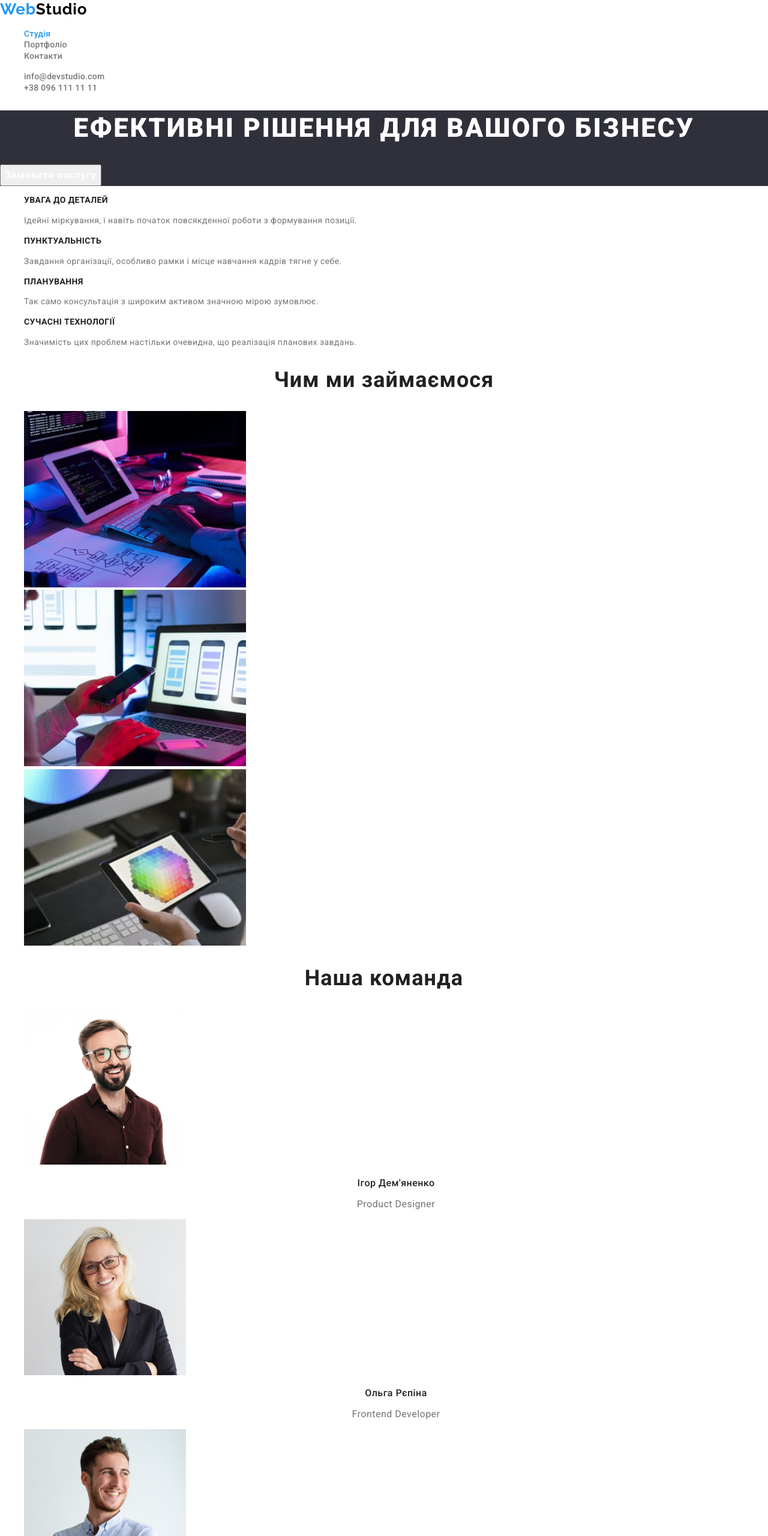
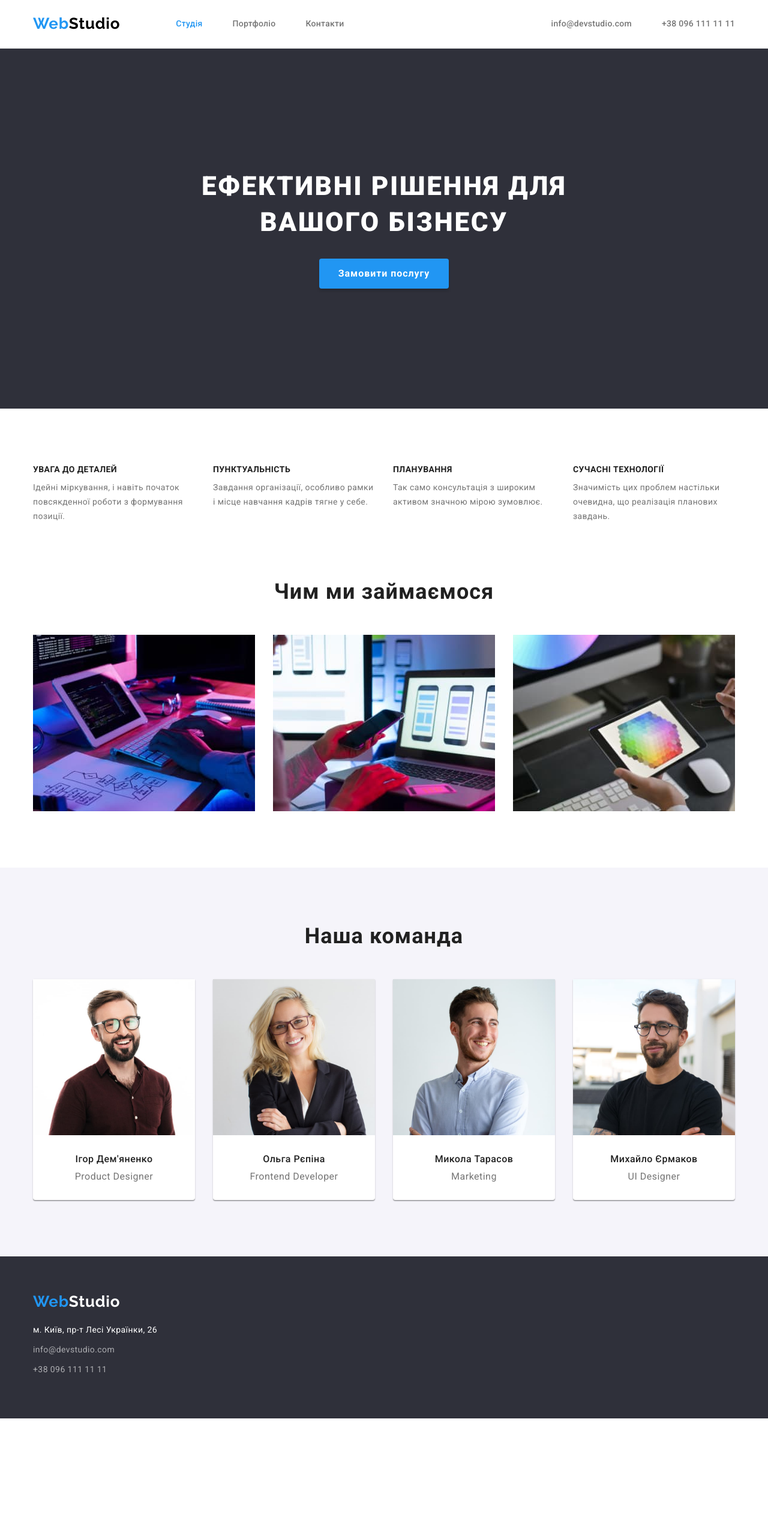
Before and after one commit to Vladimir-Prokopenko/goit-markup-hw-03, a plain HTML site: page index.html in a window 1280 px wide. Shown: the top 2560 px of the page at 60% size. After the commit the page ends 2364 px from the top, so only its background shows below. Drawn offline with nearby package versions, Linux system fonts and the light colour scheme.

Commit message:
на перевірку 3 дз

```diff
--- a/css/main.css
+++ b/css/main.css
@@ -13,9 +13,53 @@
   /* акцентний колір */
   --accent-color: #2196f3;
 }
+
+/* загальні стилі */
 body {
   font-family: 'Roboto', sans-serif;
   color: var(--color-text);
+}
+
+h1,
+h2,
+h3,
+h4,
+h5,
+h6,
+p {
+  padding: 0;
+  margin: 0;
+}
+
+ul {
+  padding: 0;
+  margin: 0;
+  list-style: none;
+}
+
+img {
+  display: block;
+  max-width: 100%;
+  height: auto;
+}
+
+a {
+  display: block;
+  text-decoration: none;
+}
+
+button {
+  font-family: inherit;
+  display: inline-block;
+  padding: 0;
+  margin: 0;
+  border: none;
+  background-color: transparent;
+  cursor: pointer;
+}
+
+address {
+  font-style: normal;
 }
 
 .visually-hidden {
@@ -32,24 +76,36 @@ body {
   overflow: hidden;
 }
 
-.list-none {
-  list-style: none;
-}
-
-.link-none {
-  text-decoration: none;
-}
-
-address {
-  font-style: normal;
-}
-
 .header-link.current {
   color: var(--accent-color);
 }
 
+.container {
+  width: 1200px;
+  margin-left: auto;
+  margin-right: auto;
+  padding-left: 15px;
+  padding-right: 15px;
+}
+
 /* шапка сторінки сайту */
+.header-page {
+  border-bottom: 1px solid #ececec;
+}
+
+.header-menu {
+  display: flex;
+}
+
+.header-nav {
+  display: flex;
+}
+
 .header-logo {
+  display: inline-block;
+  padding-top: 24px;
+  padding-bottom: 24px;
+  margin-right: 93px;
   font-family: 'Raleway';
   font-weight: 700;
   font-size: 26px;
@@ -62,7 +118,17 @@ address {
   color: var(--accent-color);
 }
 
+.header-list {
+  display: flex;
+  margin: 0;
+  padding-left: 0;
+  gap: 50px;
+}
+
 .header-link {
+  display: block;
+  padding-top: 32px;
+  padding-bottom: 32px;
   font-weight: 500;
   font-size: 14px;
   line-height: 1.14;
@@ -75,7 +141,16 @@ address {
   color: var(--accent-color);
 }
 
+.header-contacts {
+  display: flex;
+  margin-left: auto;
+  gap: 50px;
+}
+
 .header-contacts-link {
+  display: block;
+  padding-top: 32px;
+  padding-bottom: 32px;
   font-weight: 500;
   font-size: 14px;
   line-height: 1.14;
@@ -90,10 +165,14 @@ address {
 
 /* футер сайту вебстудия */
 .footer {
+  padding-top: 60px;
+  padding-bottom: 60px;
   background: #2f303a;
 }
 
 .footer-logo {
+  display: inline-block;
+  margin-bottom: 20px;
   font-family: 'Raleway';
   font-weight: 700;
   font-size: 26px;
@@ -104,6 +183,10 @@ address {
 
 .footer-logo-accent {
   color: var(--accent-color);
+}
+
+.footer-item {
+  margin-bottom: 9px;
 }
 
 .footer-link-address {
--- a/css/webstudio.css
+++ b/css/webstudio.css
@@ -1,9 +1,19 @@
 /* секція герой */
 .hero-section {
+  padding-top: 200px;
+  padding-bottom: 200px;
   background: #2f303a;
+  text-align: center;
+}
+
+.hero-content {
+  width: 696px;
+  margin-left: auto;
+  margin-right: auto;
 }
 
 .hero-title {
+  margin-bottom: 30px;
   font-weight: 900;
   font-size: 44px;
   line-height: 1.36;
@@ -14,16 +24,39 @@
 }
 
 .hero-btn {
+  display: inline-block;
+  padding: 10px 32px;
   font-weight: 700;
   font-size: 16px;
   line-height: 1.88;
   letter-spacing: 0.06em;
   color: var(--light-color);
-  cursor: pointer;
+  background: var(--accent-color);
+  box-shadow: 0px 4px 4px rgba(0, 0, 0, 0.15);
+  border-radius: 4px;
+}
+
+.hero-btn:hover,
+.hero-btn:focus {
+  background: #188ce8;
 }
 
 /* секція наші переваги */
+.preference {
+  padding-top: 94px;
+}
+
+.preference-list {
+  display: flex;
+  justify-content: space-between;
+}
+
+.preference-item {
+  flex-basis: calc((100% - 90px) / 4);
+}
+
 .preference-item-title {
+  margin-bottom: 10px;
   font-size: 14px;
   line-height: 1.14;
   letter-spacing: 0.03em;
@@ -39,7 +72,18 @@
 }
 
 /* чим ми займаємося */
+.work {
+  padding-top: 94px;
+  padding-bottom: 94px;
+}
+
+.work-list {
+  display: flex;
+  justify-content: space-between;
+}
+
 .work-title {
+  margin-bottom: 50px;
   font-size: 36px;
   line-height: 1.16;
   text-align: center;
@@ -47,8 +91,19 @@
   color: var(--title-color);
 }
 
+.work-item {
+  flex-basis: calc((100% - 60px) / 3);
+}
+
 /* секція наша команда */
+.team {
+  padding-top: 94px;
+  padding-bottom: 94px;
+  background: #f5f4fa;
+}
+
 .team-title {
+  margin-bottom: 50px;
   font-size: 36px;
   line-height: 1.16;
   text-align: center;
@@ -56,8 +111,27 @@
   color: var(--title-color);
 }
 
+.team-list {
+  display: flex;
+  justify-content: space-between;
+}
+
+.team-item {
+  flex-basis: calc((100% - 90px) / 4);
+  background: var(--light-color);
+  box-shadow: 0px 1px 3px rgba(0, 0, 0, 0.12), 0px 1px 1px rgba(0, 0, 0, 0.14),
+    0px 2px 1px rgba(0, 0, 0, 0.2);
+  border-radius: 0px 0px 4px 4px;
+}
+
+.team-item-content {
+  padding-top: 30px;
+  padding-bottom: 30px;
+}
+
 .team-item-title {
   font-weight: 500;
+  padding-bottom: 10px;
   font-size: 16px;
   line-height: 1.19;
   text-align: center;
--- a/index.html
+++ b/index.html
@@ -13,8 +13,8 @@
     />
     <link
       rel="stylesheet"
-      href="https://cdnjs.cloudflare.com/ajax/libs/normalize/8.0.1/normalize.min.css"
-      integrity="sha512-NhSC1YmyruXifcj/KFRWoC561YpHpc5Jtzgvbuzx5VozKpWvQ+4nXhPdFgmx8xqexRcpAglTj9sIBWINXa8x5w=="
+      href="https://cdnjs.cloudflare.com/ajax/libs/modern-normalize/1.1.0/modern-normalize.min.css"
+      integrity="sha512-wpPYUAdjBVSE4KJnH1VR1HeZfpl1ub8YT/NKx4PuQ5NmX2tKuGu6U/JRp5y+Y8XG2tV+wKQpNHVUX03MfMFn9Q=="
       crossorigin="anonymous"
       referrerpolicy="no-referrer"
     />
@@ -24,62 +24,61 @@
   <body>
     <!-- шапка сторінки сайту вебстудія-->
     <header class="header-page">
+      <div class="container header-menu">
         <nav class="header-nav">
-        <a class="header-logo link-none" href="./index.html"
+          <a class="header-logo" href="./index.html"
             ><span class="header-logo-accent">Web</span>Studio</a
           >
-        <ul class="header-list list-none">
+          <ul class="header-list">
             <li class="header-item">
-            <a class="header-link link-none current" href="./index.html"
-              >Студія</a
-            >
+              <a class="header-link current" href="./index.html">Студія</a>
             </li>
             <li class="header-item">
-            <a class="header-link link-none" href="./portfolio.html"
-              >Портфоліо</a
-            >
+              <a class="header-link" href="./portfolio.html">Портфоліо</a>
             </li>
             <li class="header-item">
-            <a class="header-link link-none" href="./contacts.html">Контакти</a>
+              <a class="header-link" href="./contacts.html">Контакти</a>
             </li>
           </ul>
         </nav>
-      <ul class="header-contacts list-none">
+        <ul class="header-contacts">
           <li class="header-contacts-item">
-          <a
-            class="header-contacts-link link-none"
-            href="mailto:info@devstudio.com"
+            <a class="header-contacts-link" href="mailto:info@devstudio.com"
               >info@devstudio.com</a
             >
           </li>
           <li class="header-contacts-item">
-          <a class="header-contacts-link link-none" href="tel:+380961111111"
+            <a class="header-contacts-link" href="tel:+380961111111"
               >+38 096 111 11 11</a
             >
           </li>
         </ul>
+      </div>
     </header>
     <!-- секція герой -->
     <section class="hero-section">
+      <div class="hero-content">
         <h1 class="hero-title">Ефективні рішення для вашого бізнесу</h1>
         <button class="hero-btn" type="button">Замовити послугу</button>
+      </div>
     </section>
     <!-- секція наші переваги -->
     <section class="preference">
+      <div class="container">
         <h2 class="preference-title visually-hidden">Наші переваги</h2>
-      <ul class="preference-list list-none">
+        <ul class="preference-list">
           <li class="preference-item">
             <h3 class="preference-item-title">увага до деталей</h3>
             <p class="preference-item-text">
-            Ідейні міркування, і навіть початок повсякденної роботи з формування
-            позиції.
+              Ідейні міркування, і навіть початок повсякденної роботи з
+              формування позиції.
             </p>
           </li>
           <li class="preference-item">
             <h3 class="preference-item-title">пунктуальність</h3>
             <p class="preference-item-text">
-            Завдання організації, особливо рамки і місце навчання кадрів тягне у
-            себе.
+              Завдання організації, особливо рамки і місце навчання кадрів тягне
+              у себе.
             </p>
           </li>
           <li class="preference-item">
@@ -96,11 +95,13 @@
             </p>
           </li>
         </ul>
+      </div>
     </section>
     <!-- секція чим ми займаємося -->
     <section class="work">
+      <div class="container">
         <h2 class="work-title">Чим ми займаємося</h2>
-      <ul class="work-list list-none">
+        <ul class="work-list">
           <li class="work-item">
             <img
               src="./images/what-do-we-do-1.jpg"
@@ -126,11 +127,13 @@
             />
           </li>
         </ul>
+      </div>
     </section>
     <!-- секція наша команда -->
     <section class="team">
+      <div class="container">
         <h2 class="team-title">Наша команда</h2>
-      <ul class="team-list list-none">
+        <ul class="team-list">
           <li class="team-item">
             <img
               src="./images/our-team-1.jpg"
@@ -138,8 +141,10 @@
               width="270"
               height="260"
             />
+            <div class="team-item-content">
               <h3 class="team-item-title">Ігор Дем'яненко</h3>
               <p class="team-item-text">Product Designer</p>
+            </div>
           </li>
           <li class="team-item">
             <img
@@ -148,51 +153,66 @@
               width="270"
               height="260"
             />
+            <div class="team-item-content">
               <h3 class="team-item-title">Ольга Рєпіна</h3>
               <p class="team-item-text">Frontend Developer</p>
+            </div>
           </li>
           <li class="team-item">
-          <img src="./images/our-team-3.jpg" alt="Микола Тарасов" width="270" />
+            <img
+              src="./images/our-team-3.jpg"
+              alt="Микола Тарасов"
+              width="270"
+              height="260"
+            />
+            <div class="team-item-content">
               <h3 class="team-item-title">Микола Тарасов</h3>
               <p class="team-item-text">Marketing</p>
+            </div>
           </li>
           <li class="team-item">
             <img
               src="./images/our-team-4.jpg"
               alt="Михайло Єрмаков"
+              width="270"
               height="260"
             />
+            <div class="team-item-content">
               <h3 class="team-item-title">Михайло Єрмаков</h3>
               <p class="team-item-text">UI Designer</p>
+            </div>
           </li>
         </ul>
+      </div>
     </section>
     <!-- футер сторінки сайту вебстудия -->
     <footer class="footer">
+      <div class="container">
         <address class="footer-address">
-        <a class="footer-logo link-none" href="./index.html"
+          <a class="footer-logo" href="./index.html"
             ><span class="footer-logo-accent">Web</span>Studio</a
           >
-        <ul class="footer-list list-none">
+          <ul class="footer-list">
             <li class="footer-item">
               <a
-              class="footer-link-address link-none"
+                class="footer-link-address"
                 href="https://goo.gl/maps/K3p8FaiJj2s5Bsjq5"
                 >м. Київ, пр-т Лесі Українки, 26</a
               >
             </li>
             <li class="footer-item">
-            <a class="footer-link link-none" href="mailto:info@devstudio.com"
+              <a class="footer-link" href="mailto:info@devstudio.com"
                 >info@devstudio.com</a
               >
             </li>
             <li class="footer-item">
-            <a class="footer-link link-none" href="tel:+380961111111"
+              <a class="footer-link" href="tel:+380961111111"
                 >+38 096 111 11 11</a
               >
             </li>
           </ul>
         </address>
+      </div>
     </footer>
   </body>
 </html>
```
Also changed, not shown: contacts.html (+24 -24 lines), css/contacts.css (+17 -0 lines), css/portfolio.css (+42 -1 lines), portfolio.html (+82 -52 lines). Lines whose indentation alone changed are shown as unchanged.
